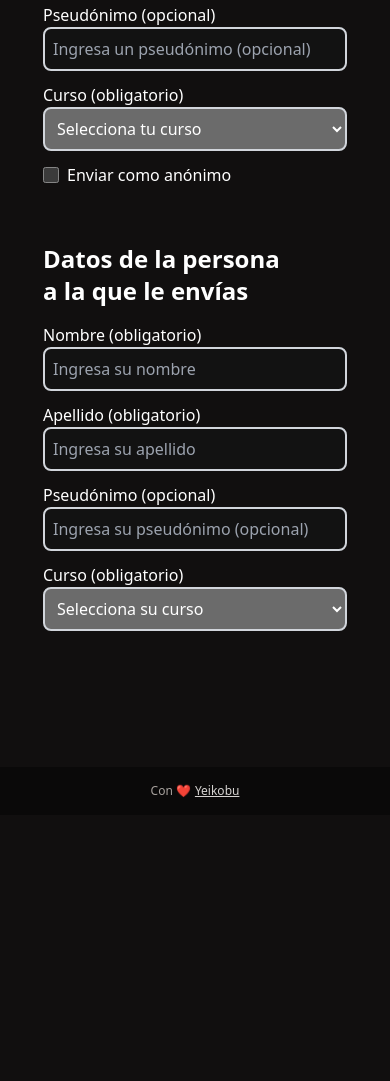
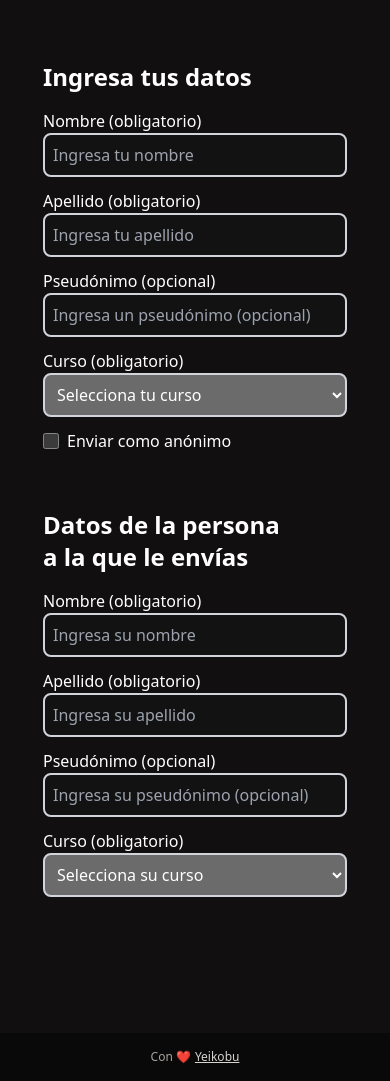
Before and after one commit to yeikobu/cuarto-detonao, an Astro site: page /data in a window 390 px wide. Shown: the part 295-1376 px from the top of the page. Before the commit the page ends 1110 px from the top, so only its background shows below. Built offline with nearby package versions, Linux system fonts and the light colour scheme; Astro itself is replaced by a stand-in of ours.

Commit message:
Cambia formato del alto de la pantalla

```diff
--- a/src/components/Footer.astro
+++ b/src/components/Footer.astro
@@ -2,7 +2,7 @@
 
 ---
 
-<main class="flex flex-col h-screen">
+<main class="flex flex-col h-full">
     <footer class="flex flex-col items-center justify-center w-screen text-center space-y-4 bg-black/40 py-4 mt-auto">
         <div class="flex flex-row gap-1 items-center justify-center text-xs text-stone-400">
             <p>Con ❤️</p>
--- a/src/layouts/Layout.astro
+++ b/src/layouts/Layout.astro
@@ -18,7 +18,7 @@ const { title } = Astro.props;
 		<meta name="generator" content={Astro.generator} />
 		<title>{title}</title>
 	</head>
-	<body class="md:max-w-3xl max-w-md h-screen flex flex-col items-center justify-center mx-auto">
+	<body class="md:max-w-3xl max-w-md h-full md:h-screen flex flex-col items-center justify-center mx-auto">
 		<Header />
 		<slot />
 		<Footer />
```
